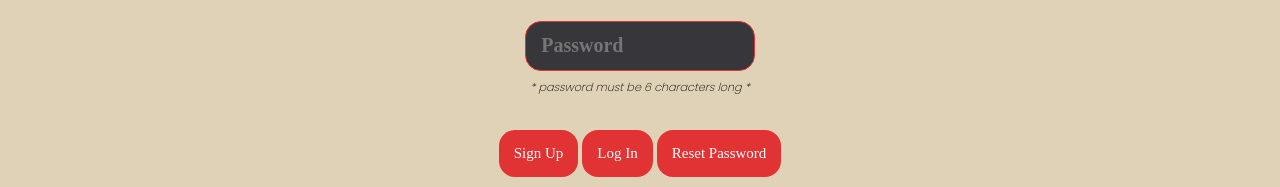
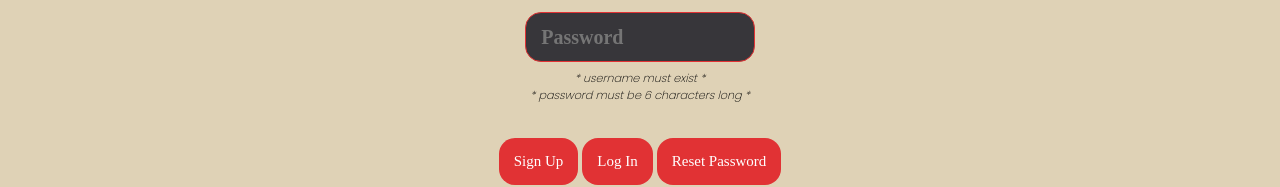
Before and after one commit to kunwarsahni01/MergeTrip, a React (Create React App) app in the folder mergetrip/: page /account in a window 1280 px wide. Shown: the part 519-706 px from the top of the page. Built offline with nearby package versions, Linux system fonts and the light colour scheme; a web font is replaced by a local one.

Commit message:
username requirements

```diff
--- a/mergetrip/src/components/Account.js
+++ b/mergetrip/src/components/Account.js
@@ -209,6 +209,9 @@ class SimpleForm extends Component {
             />
           </div>
           <div className="Account-requirements">
+            * username must exist *
+          </div>
+          <div className="Account-requirements">
             * password must be 6 characters long *
           </div>
           <div>
```
